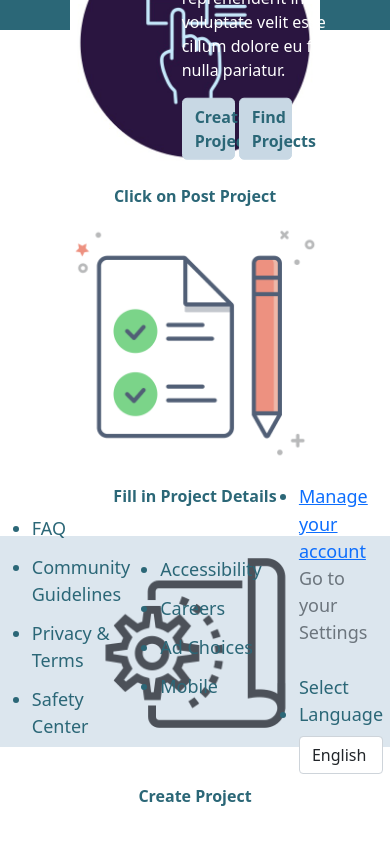
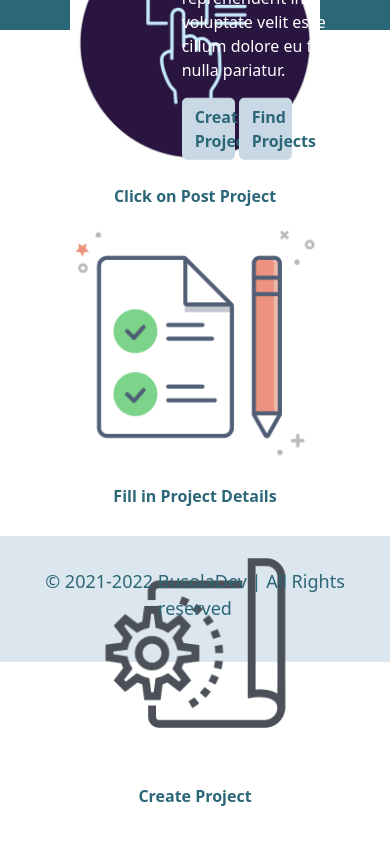
Before and after one commit to beejay321/Capstone, a React (Create React App) app: page / in a window 390 px wide. Shown: the part 761-1605 px from the top of the page. Built offline with nearby package versions, Linux system fonts and the light colour scheme; grey boxes are pictures that could not be loaded.

Commit message:
making Footer responsive

```diff
--- a/src/components/Footer.jsx
+++ b/src/components/Footer.jsx
@@ -6,12 +6,12 @@ const Footer = () => {
   return (
     <>
       <div id="footer">
-        <Container className=" ">
+        <Container className=" py-4">
           <Row className=" footerbox ">
             <Col xs={4} className="footercolumns">
               <ul className="footerText">
                 <li className="footerlist">FAQ</li>
-                <li className="footerlist">Community Guidelines</li>
+                <li className="footerlist">Guidelines</li>
                 <li className="footerlist">Privacy & Terms </li>
                 <li className="footerlist">Safety Center</li>
               </ul>
@@ -49,6 +49,9 @@ const Footer = () => {
               </ul>
             </Col>
           </Row>
+          <Row className="footerText mt-2">
+            <p className="d-flex justify-content-center copyright">© 2021-2022 BusolaDev | All Rights reserved</p>
+          </Row>
         </Container>
       </div>
     </>
--- a/src/styles/Footer.css
+++ b/src/styles/Footer.css
@@ -9,7 +9,7 @@ body {
 #footer {
   background: #dce6ee;
   bottom: 0px;
-  height: 25vh;
+  min-height: 25vh;
   display: flex;
   justify-content: center;
   align-items: center;
@@ -33,3 +33,15 @@ body {
 .footerText li {
   padding-bottom: 12px;
 }
+.copyright{
+  text-align: center;
+}
+
+@media only screen and (max-width: 992px) {
+  #footer {
+    min-height: 10vh;
+  }
+  .footerbox {
+    display: none;
+  }
+}
```
